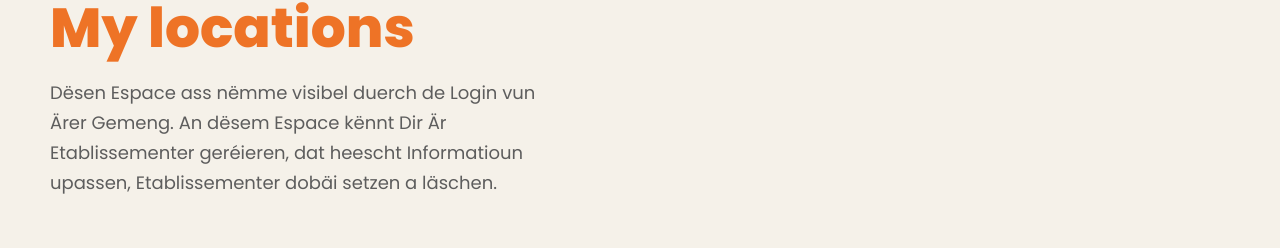
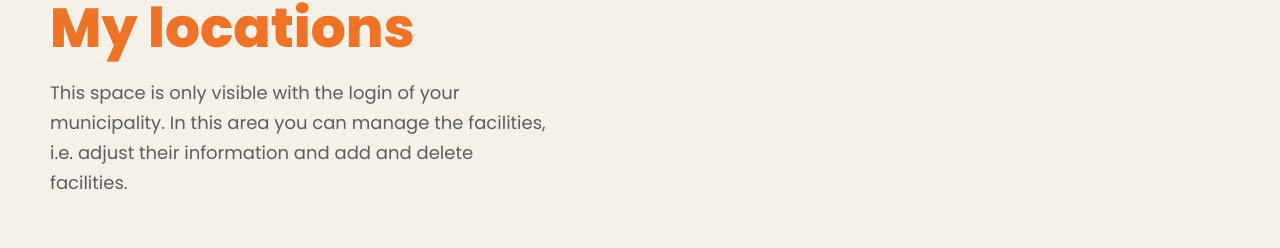
Before and after one commit to yanntouil/ministere-de-l-interieur-react-2, a React (Create React App) app: page /dashboard in a window 1280 px wide. Shown: the part 267-515 px from the top of the page. Built offline with nearby package versions, Linux system fonts and the light colour scheme; a web font is replaced by a local one.

Commit message:
Fix geopostail request on features

```diff
--- a/src/components/ui/FormSearchAutocomplete.jsx
+++ b/src/components/ui/FormSearchAutocomplete.jsx
@@ -85,7 +85,7 @@ const FormSearchAutocomplete = ({ onSubmit }) => {
                     .filter(feature => feature.properties.layer_name === 'Localité')
                     .map(feature => ({
                         label: feature.properties.label,
-                        coordinates: feature.geometry.coordinates
+                        coordinates: feature.geometry.type === 'Polygon' ? feature.geometry.coordinates[0][0] : feature.geometry.coordinates
                     }))
                 options = [ ...options, ...addresses]
             }
@@ -98,7 +98,7 @@ const FormSearchAutocomplete = ({ onSubmit }) => {
                     .filter(feature => feature.properties.layer_name === 'Adresse')
                     .map(feature => ({
                         label: feature.properties.label,
-                        coordinates: feature.geometry.coordinates
+                        coordinates: feature.geometry.type === 'Polygon' ? feature.geometry.coordinates[0][0] : feature.geometry.coordinates
                     }))
                 options = [ ...options, ...addresses]
             }
@@ -114,7 +114,7 @@ const FormSearchAutocomplete = ({ onSubmit }) => {
     const [ options, setOptions ] = useState([])
     const optionsRef = useRef([])
     const selectOption = (option) => {
-        console.log('selectOption');
+        console.log('selectOption', option);
         searchRef.current.focus()
         setDropdown(false)
         setSearch(option.label)
@@ -235,7 +235,7 @@ const FormSearchAutocomplete = ({ onSubmit }) => {
                         </button>
                     </div>
                     {dropdown && options.length > 0 && (
-                        <ul className="absolute top-full right-0 left-0 overflow-y-auto scrollbar max-h-40 flex flex-col bg-white shadow-md" ref={dropdownRef}>
+                        <ul className="absolute z-40 top-full right-0 left-0 overflow-y-auto scrollbar max-h-40 flex flex-col bg-white shadow-md" ref={dropdownRef}>
                             {options.map((option, index) => (
                                 <li key={`address-option-${index}`}>
                                     <button
--- a/src/translations/pages/dashboard.js
+++ b/src/translations/pages/dashboard.js
@@ -6,7 +6,7 @@
 const translation = {
     fr: {
         'page-title': "Mes établissements",
-        'page-secondary': "Dësen Espace ass nëmme visibel duerch de Login vun Ärer Gemeng. An dësem Espace kënnt Dir Är Etablissementer geréieren, dat heescht Informatioun upassen, Etablissementer dobäi setzen a läschen.",
+        'page-secondary': "Cet espace n'est visible qu'avec le login de votre commune. Dans cet espace, vous pouvez gérer les établissements, c'est-à-dire adapter leurs informations ainsi qu'ajouter et supprimer des établissements.",
         'button-add': "Ajouter un établissement",
         'delete-message': "Êtes-vous sûr de vouloir supprimer cet établissement ?",
         'delete-valid': "Supprimer",
@@ -14,7 +14,7 @@ const translation = {
     },
     de: {
         'page-title': "Meine Einrichtungen",
-        'page-secondary': "Dësen Espace ass nëmme visibel duerch de Login vun Ärer Gemeng. An dësem Espace kënnt Dir Är Etablissementer geréieren, dat heescht Informatioun upassen, Etablissementer dobäi setzen a läschen.",
+        'page-secondary': "Dieser Bereich ist nur mit dem Login Ihrer Gemeinde sichtbar. In diesem Bereich können Sie die Einrichtungen verwalten, das heißt deren Informationen anpassen sowie Einrichtungen hinzufügen und löschen.",
         'button-add': "Einrichtung hinzufügen",
         'delete-message': "Sind Sie sicher, dass Sie diese Einrichtung löschen möchten?",
         'delete-valid': "Löschen",
@@ -22,7 +22,7 @@ const translation = {
     },
     lu: {
         'page-title': "Meng Plazen",
-        'page-secondary': "Dësen Espace ass nëmme visibel duerch de Login vun Ärer Gemeng. An dësem Espace kënnt Dir Är Etablissementer geréieren, dat heescht Informatioun upassen, Etablissementer dobäi setzen a läschen.",
+        'page-secondary': "Dësen Espace ass nëmme visibel duerch de Login vun Ärer Gemeng. An dësem Espace kënnt Dir Är Etablissementer geréieren, dat heescht Informatioun upassen sou wéi Etablissementer dobäi setzen a läschen.",
         'button-add': "Eng Plaz bäisetzen",
         'delete-message': "Sidd Dir sécher, dass Dir dës Plaz läsche wëllt?",
         'delete-valid': "Läschen",
@@ -30,7 +30,7 @@ const translation = {
     },
     en: {
         'page-title': "My locations",
-        'page-secondary': "Dësen Espace ass nëmme visibel duerch de Login vun Ärer Gemeng. An dësem Espace kënnt Dir Är Etablissementer geréieren, dat heescht Informatioun upassen, Etablissementer dobäi setzen a läschen.",
+        'page-secondary': "This space is only visible with the login of your municipality. In this area you can manage the facilities, i.e. adjust their information and add and delete facilities.",
         'button-add': "Add a location",
         'delete-message': "Are you sure you want to delete this location?",
         'delete-valid': "Delete",
--- a/src/translations/pages/home.js
+++ b/src/translations/pages/home.js
@@ -3,7 +3,7 @@ const translation = {
         'page-title-1': "Dites",
         'page-title-2': "Oui",
         'page-title-3': "au bon endroit !",
-        'page-secondary': "Hei fannt Dir all d’Plazen déi Iech an Ärer Gemeng fir eng zivil Hochzäit oder e Partenariat zur Verfügung stinn. Denkt w.e.g. drun dass nëmme Plazen aus der Wunngemeng vun der Koppel fir dës Zeremonie a Fro kommen. All d’Critèrë fannt dir op ",
+        'page-secondary': "Vous trouverez ici tous les établissements de votre commune qui sont disponibles pour un mariage ou un partenariat. N'oubliez pas que seuls les établissements de la commune dans laquelle le couple réside peuvent être pris en considération pour cette cérémonie. Vous trouverez tous les critères sur : ",
         'result-title': "Nos différents lieux",
         'result-count': "résultats",
     },
@@ -11,7 +11,7 @@ const translation = {
         'page-title-1': "Sagt",
         'page-title-2': "Ja",
         'page-title-3': "zum/am richigen Ort!",
-        'page-secondary': "Hei fannt Dir all d’Plazen déi Iech an Ärer Gemeng fir eng zivil Hochzäit oder e Partenariat zur Verfügung stinn. Denkt w.e.g. drun dass nëmme Plazen aus der Wunngemeng vun der Koppel fir dës Zeremonie a Fro kommen. All d’Critèrë fannt dir op ",
+        'page-secondary': "Hier finden Sie alle Einrichtungen in Ihrer Gemeinde, die für eine Hochzeit oder eine Partnerschaft zur Verfügung stehen. Denken Sie bitte daran, dass nur Einrichtungen aus der Gemeinde, in der das Paar wohnt für diese Zeremonie in Frage kommen. Alle Kriterien finden Sie auf: ",
         'result-title': "Unsere verschiedenen Einrichtungen",
         'result-count': "Resultate",
     },
@@ -27,7 +27,7 @@ const translation = {
         'page-title-1': "Say",
         'page-title-2': "Yes",
         'page-title-3': "at/to the right place!",
-        'page-secondary': "Hei fannt Dir all d’Plazen déi Iech an Ärer Gemeng fir eng zivil Hochzäit oder e Partenariat zur Verfügung stinn. Denkt w.e.g. drun dass nëmme Plazen aus der Wunngemeng vun der Koppel fir dës Zeremonie a Fro kommen. All d’Critèrë fannt dir op ",
+        'page-secondary': "Here you will find all the locations in your municipality that are available for a wedding or partnership. Please remember that only locations from the municipality where the couple lives are eligible for this ceremony. You can find all the criteria at: ",
         'result-title': "Our different locations",
         'result-count': "Results",
     },
--- a/src/translations/pages/login.js
+++ b/src/translations/pages/login.js
@@ -4,7 +4,7 @@
 const translation = {
     fr: {
         'page-title': "Connectez-vous",
-        'page-secondary': "Dëse Login ass nëmmen fir Gemengen déi hir Etablissementer / Plazen um Site androen.",
+        'page-secondary': "Ce login est réservé aux communes qui gèrent leurs établissements sur le site.",
         'username': "E-mail ou nom d’utilisateur",
         'password': "Mot de passe",
         'display-password': "Afficher le mot de passe",
@@ -13,7 +13,7 @@ const translation = {
     },
     de: {
         'page-title': "Melden Sie sich an",
-        'page-secondary': "Dëse Login ass nëmmen fir Gemengen déi hir Etablissementer / Plazen um Site androen.",
+        'page-secondary': "Dieser Login ist Gemeinden vorbehalten, die ihre Einrichtungen auf der Webseite verwalten.",
         'username': "Email oder Benutzername",
         'password': "Passwort",
         'display-password': "Passwort anzeigen",
@@ -31,7 +31,7 @@ const translation = {
     },
     en: {
         'page-title': "Log in",
-        'page-secondary': "Dëse Login ass nëmmen fir Gemengen déi hir Etablissementer / Plazen um Site androen.",
+        'page-secondary': "This login is reserved for municipalities that manage their locations on the website.",
         'username': "Email or username",
         'password': "Password",
         'display-password': "Show password",
```
